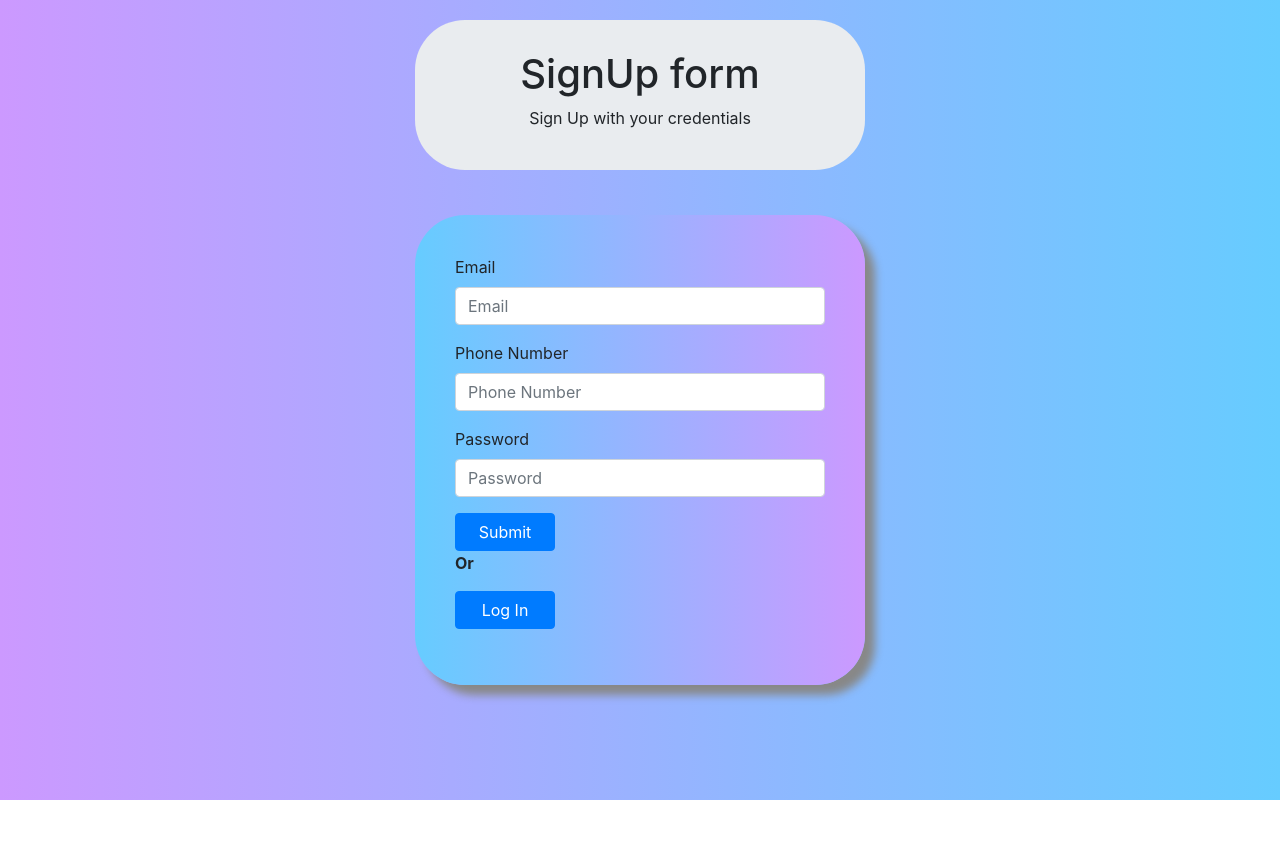
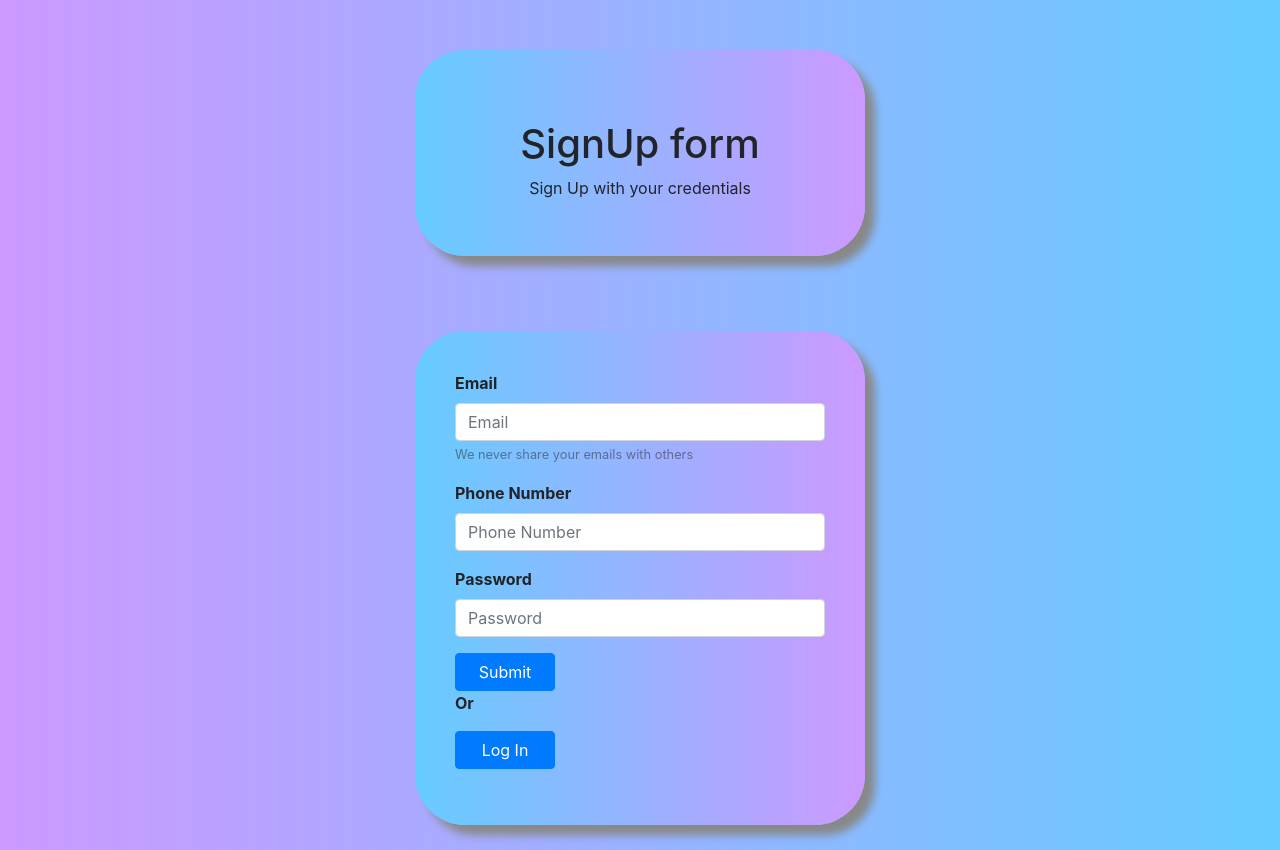
Before and after one commit to Srezzx/loginpage, a plain HTML site: page index.html in a window 1280 px wide. Before the commit the page ends 800 px from the top, so only its background shows below. Drawn offline with nearby package versions, Linux system fonts and the light colour scheme.

Commit message:
Improved UI/UX

```diff
--- a/index.html
+++ b/index.html
@@ -7,9 +7,9 @@
 	<link rel="stylesheet" type="text/css" href="design.css">
 
 </head>
-
+<body>
 	<div class="container">
-		<div class="jumbotron">
+		<div class="topbar">
 			<h1 class="heading">
 				SignUp form
 			</h1>
@@ -20,17 +20,18 @@
 		<div class="container loginbar colorofloginbar">
 			<form>
 				<div class="form-group">
-					<label>Email</label>
+					<label><strong>Email</strong></label>
 					<input type="email" placeholder="Email" name="email" class="form-control" required>
+					<small class="fadetext">  We never share your emails with others</small>
 				</div>
 
 				<div class="form-group phonenumber">
-					<label>Phone Number</label>
+					<label><strong>Phone Number</strong></label>
 					<input type="number" placeholder="Phone Number" name="phonenumber" class="form-control" require>
 				</div>
 
 				<div class="form-group">
-					<label>Password</label>
+					<label><strong>Password</strong></label>
 					<input type="password" placeholder="Password" name="password" class="form-control" required>
 				</div>
 
@@ -50,7 +51,6 @@
 		</div>
 	</div>
 
-
 <script type="text/javascript" src="form.js"></script>
 </body>
 </html>
```
